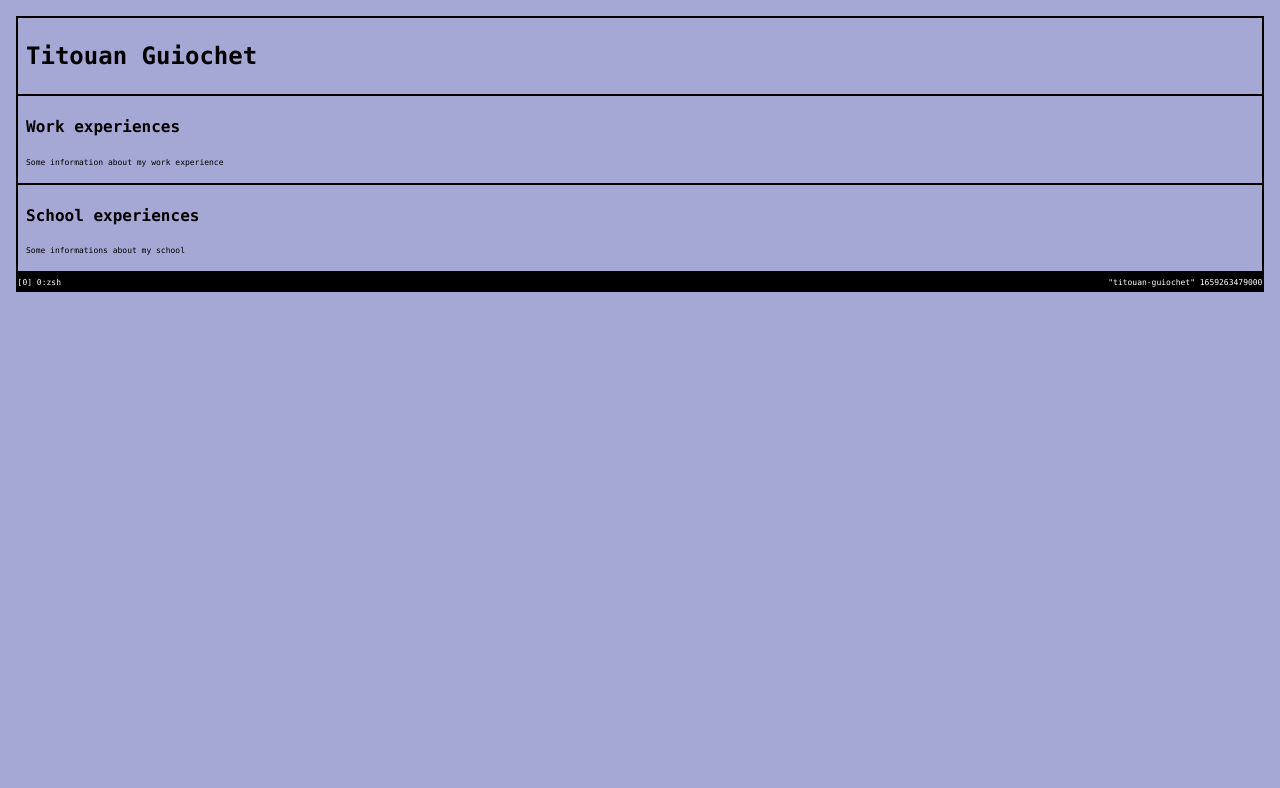
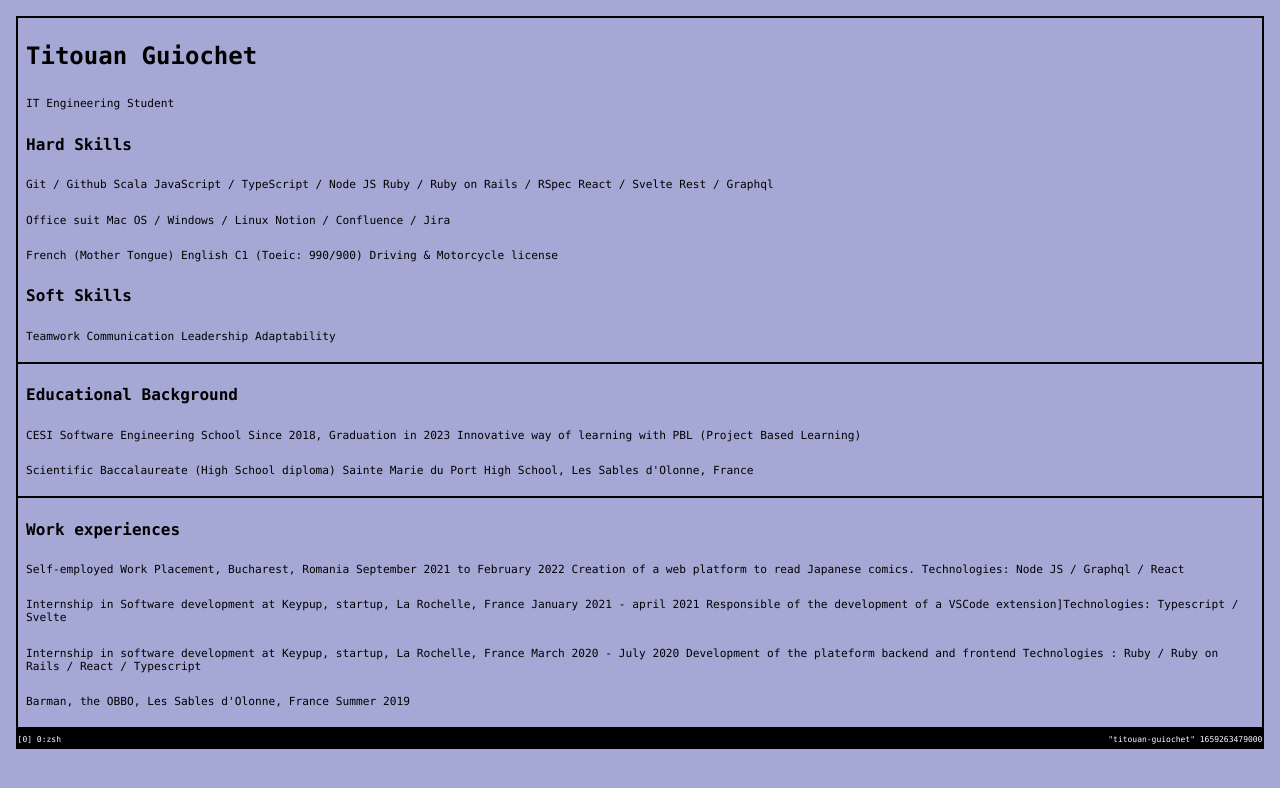
Before and after one commit to PeuTit/tmux-cv, a React (Create React App) app: page / in a window 1280 px wide. Shown: the top 788 px of the page. Built offline with nearby package versions, Linux system fonts and the light colour scheme.

Commit message:
Add personal content

```diff
--- a/src/App.tsx
+++ b/src/App.tsx
@@ -1,7 +1,6 @@
 import React from 'react';
 import styled from 'styled-components'
 
-function App() {
 const Title = styled.h1`
   color: black;
   font-size: 1.5em;
@@ -45,9 +44,10 @@ function App() {
 `;
 
 const PaneText = styled.p`
-    font-size: 0.5em;
+  font-size: 0.7em;
 `;
 
+function App() {
   return (
     <>
       <Border>
@@ -55,14 +55,74 @@ function App() {
           <Title>
             Titouan Guiochet
           </Title>
+          <PaneText>
+            IT Engineering Student
+          </PaneText>
+          <PaneTitle>
+            Hard Skills
+          </PaneTitle>
+          <PaneText>
+          Git / Github
+          Scala
+          JavaScript / TypeScript / Node JS
+          Ruby / Ruby on Rails / RSpec
+          React / Svelte
+          Rest / Graphql
+          </PaneText>
+          <PaneText>
+          Office suit
+          Mac OS / Windows / Linux
+          Notion / Confluence / Jira
+          </PaneText>
+          <PaneText>
+          French (Mother Tongue)
+          English C1 (Toeic: 990/900)
+          Driving & Motorcycle license
+          </PaneText>
+          <PaneTitle>
+            Soft Skills
+          </PaneTitle>
+          <PaneText>
+          Teamwork
+          Communication
+          Leadership
+          Adaptability
+          </PaneText>
+        </Pane>
+        <Pane>
+          <PaneTitle>Educational Background</PaneTitle>
+          <PaneText>
+            CESI Software Engineering School
+            Since 2018, Graduation in 2023
+            Innovative way of learning with PBL (Project Based Learning)
+          </PaneText>
+          <PaneText>
+            Scientific Baccalaureate (High School diploma)
+            Sainte Marie du Port High School, Les Sables d'Olonne, France
+          </PaneText>
         </Pane>
         <Pane>
           <PaneTitle>Work experiences</PaneTitle>
-          <PaneText>Some information about my work experience</PaneText>
-        </Pane>
-        <Pane>
-          <PaneTitle>School experiences</PaneTitle>
-          <PaneText>Some informations about my school</PaneText>
+          <PaneText>
+            Self-employed Work Placement, Bucharest, Romania
+            September 2021 to February 2022
+            Creation of a web platform to read Japanese comics. Technologies: Node JS / Graphql / React
+          </PaneText>
+          <PaneText>
+            Internship in Software development at Keypup, startup, La Rochelle, France
+            January 2021 - april 2021
+            Responsible of the development of a VSCode extension]Technologies: Typescript / Svelte
+          </PaneText>
+          <PaneText>
+            Internship in software development at Keypup, startup, La Rochelle, France
+            March 2020 - July 2020
+            Development of the plateform backend and frontend
+            Technologies : Ruby / Ruby on Rails / React / Typescript
+          </PaneText>
+          <PaneText>
+            Barman, the OBBO, Les Sables d'Olonne, France
+            Summer 2019
+          </PaneText>
         </Pane>
       </Border>
       <BottomBanner>
```
Lines whose indentation alone changed are shown as unchanged.
